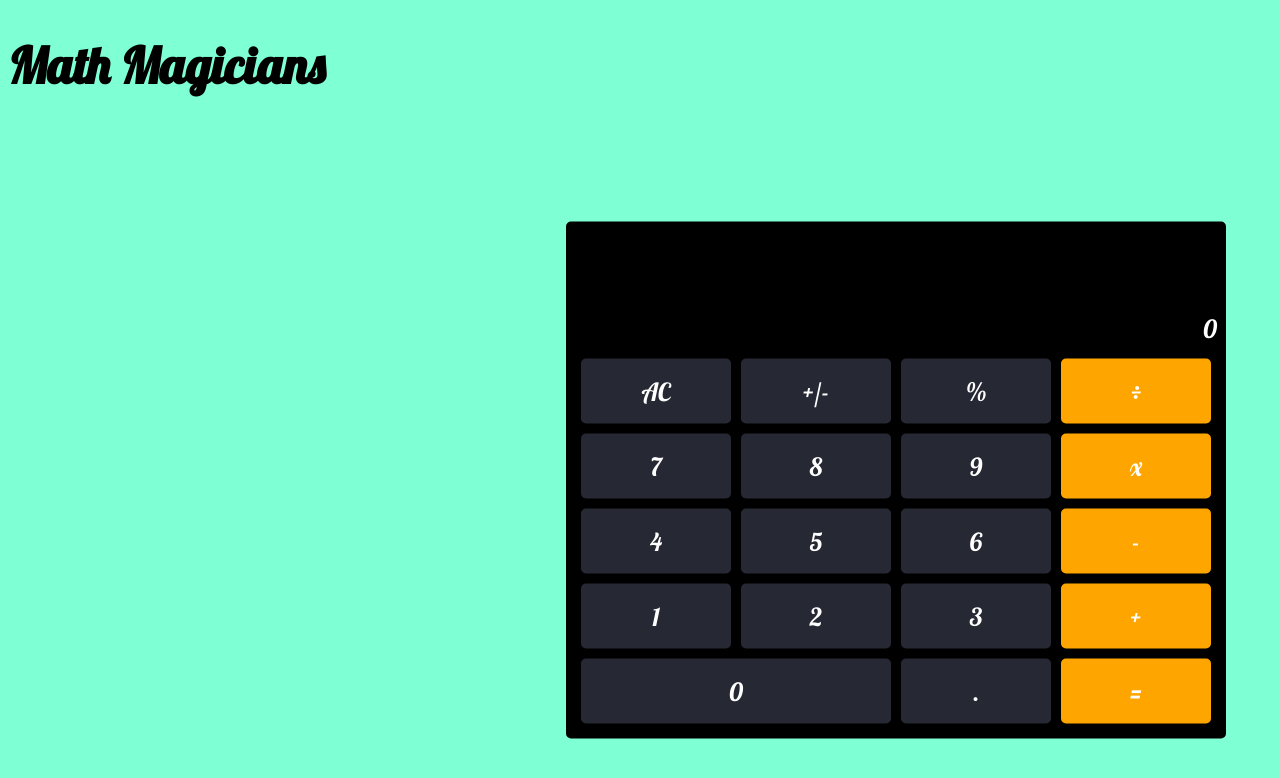
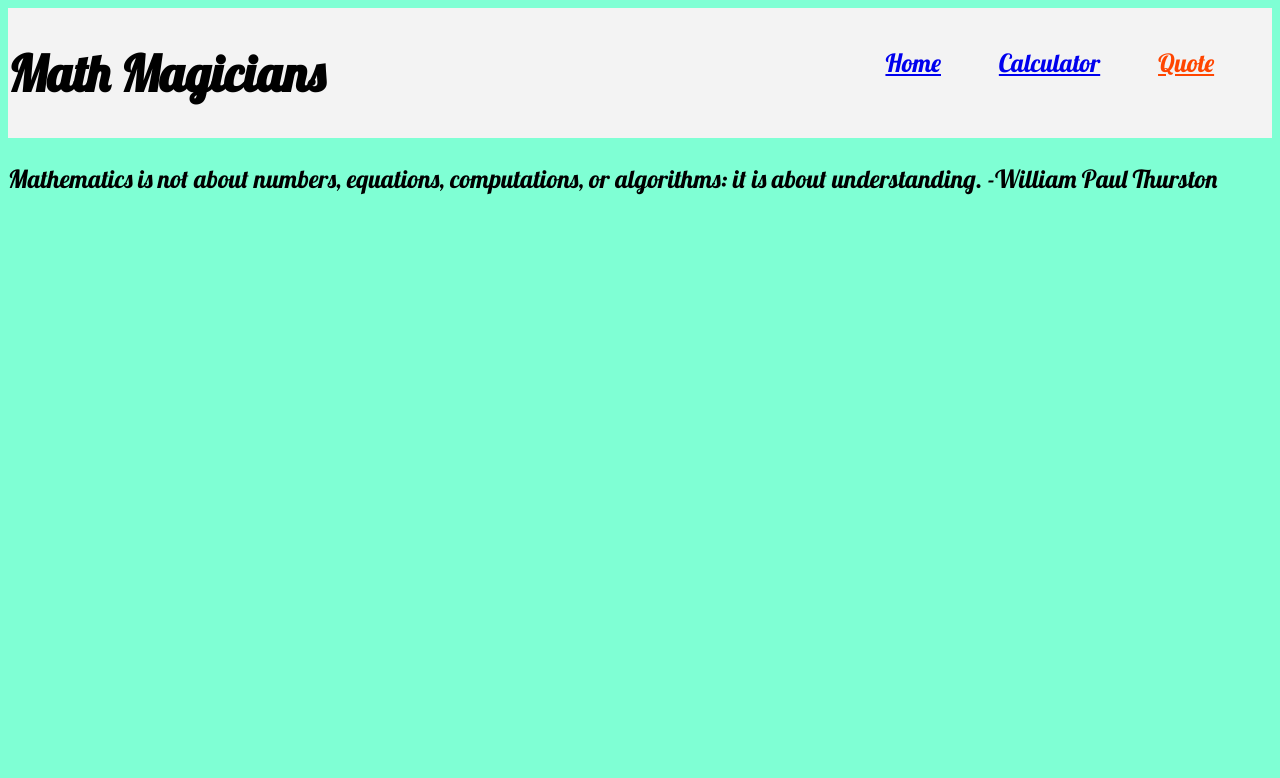
Before and after one commit to Fondem-Jr/math-magicians, a React (Create React App) app: page /quote in a window 1280 px wide. Shown: the top 778 px of the page. Built offline with nearby package versions, Linux system fonts and the light colour scheme.

Commit message:
Add route to Home, calculator and quote pages

```diff
--- a/package.json
+++ b/package.json
@@ -9,6 +9,7 @@
     "big.js": "^6.1.1",
     "react": "^17.0.2",
     "react-dom": "^17.0.2",
+    "react-router-dom": "^5.3.0",
     "react-scripts": "4.0.3",
     "web-vitals": "^1.0.1"
   },
--- a/src/App.js
+++ b/src/App.js
@@ -1,12 +1,35 @@
 import React from 'react';
-import Calculator from './components/Calculator';
+import { Route, Switch } from 'react-router-dom';
+import Navbar from './components/Navbar';
+import Home from './pages/Home';
+import Cal from './pages/Cal';
+import Quote from './pages/Quote';
 
 function App() {
   return (
-    <div>
-      <h1>Math Magicians</h1>
-      <Calculator />
-    </div>
+    <>
+      <div className="page-container">
+        <div className="header-nav">
+          <div className="header1">
+            <h1>Math Magicians</h1>
+          </div>
+          <div className="navbar">
+            <Navbar />
+          </div>
+        </div>
+        <Switch>
+          <Route exact path="/">
+            <Home />
+          </Route>
+          <Route path="/calculator">
+            <Cal />
+          </Route>
+          <Route path="/quote">
+            <Quote />
+          </Route>
+        </Switch>
+      </div>
+    </>
   );
 }
 export default App;
--- /dev/null
+++ b/src/components/Navbar.js
@@ -0,0 +1,36 @@
+import React from 'react';
+import { NavLink } from 'react-router-dom';
+
+const Navbar = () => {
+  const links = [
+    {
+      id: 1,
+      path: '/',
+      text: 'Home',
+    },
+    {
+      id: 2,
+      path: '/calculator',
+      text: 'Calculator',
+    },
+    {
+      id: 3,
+      path: '/quote',
+      text: 'Quote',
+    },
+  ];
+  return (
+    <nav className="navBar">
+      <ul className="nav-list">
+        {links.map((link) => (
+          <li key={link.id}>
+            <NavLink to={link.path} activeClassName="active-link" exact className="linkBorders">
+              {link.text}
+            </NavLink>
+          </li>
+        ))}
+      </ul>
+    </nav>
+  );
+};
+export default Navbar;
--- a/src/index.js
+++ b/src/index.js
@@ -1,11 +1,14 @@
 import React from 'react';
 import ReactDOM from 'react-dom';
+import { BrowserRouter as Router } from 'react-router-dom';
 import App from './App';
 import reportWebVitals from './reportWebVitals';
 
 ReactDOM.render(
   <React.StrictMode>
-    <App />
+    <Router>
+      <App />
+    </Router>
   </React.StrictMode>,
   document.getElementById('root'),
 );
```
Also changed, not shown: 2 other files (tests, documents, lock files or other folders).
